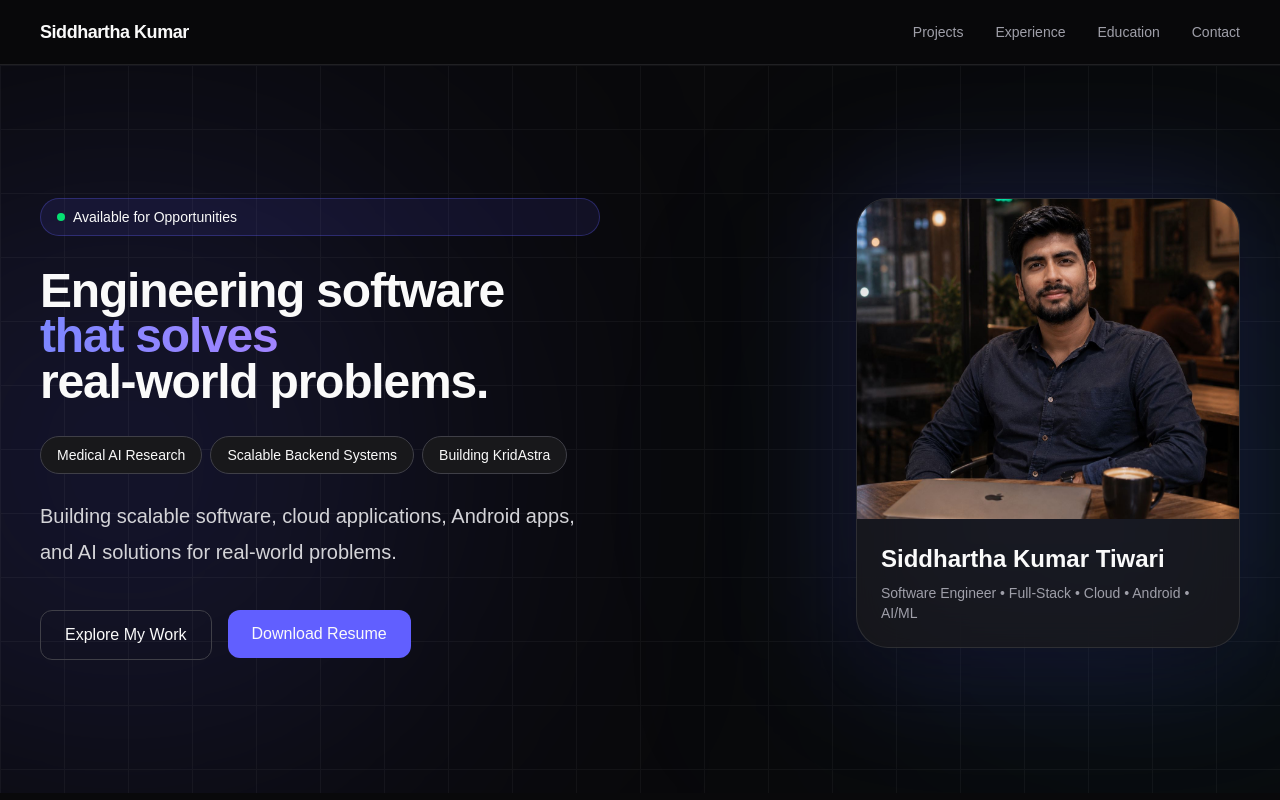
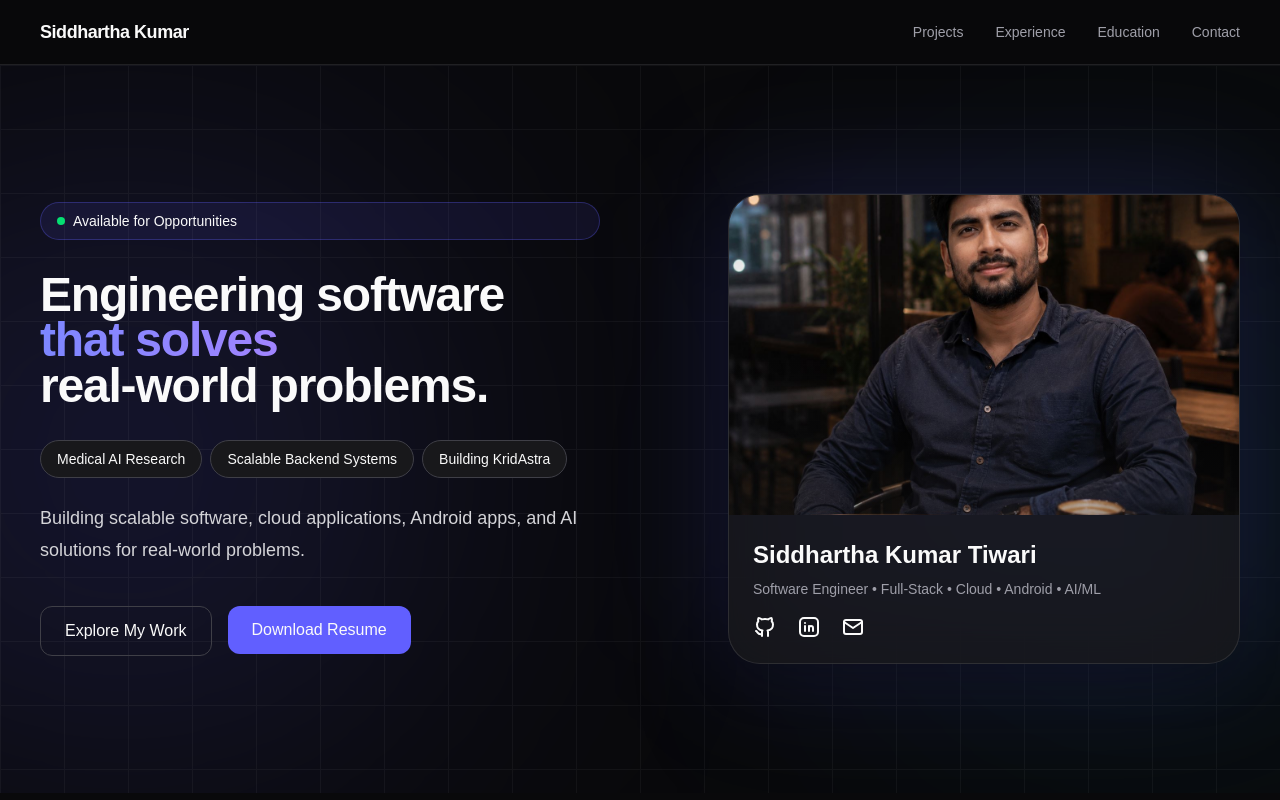
Before and after one commit to devsiddhartha31/devsiddhartha31.github.io, a Next.js app: page / in a window 1280 px wide. Shown: the top 800 px of the page. Built offline with nearby package versions, Linux system fonts and the light colour scheme.

Commit message:
Shifted Social Links to the HeroImage section and made minor changes to layout

```diff
--- a/components/hero/HeroContent.tsx
+++ b/components/hero/HeroContent.tsx
@@ -1,5 +1,4 @@
 import HeroButtons from "./HeroButtons";
-import HeroSocial from "./HeroSocial";
 import { profile } from "@/data/profile";
 import SkillBadge from "@/components/skills/SkillBadge";
 
@@ -38,7 +37,7 @@ export default function HeroContent() {
         ))}
       </div>
 
-      <p className="mt-6 max-w-xl text-xl text-zinc-300 leading-9">
+      <p className="mt-6 max-w-xl text-lg text-zinc-300 leading-8">
 
         {profile.description}
 
--- a/components/hero/HeroImage.tsx
+++ b/components/hero/HeroImage.tsx
@@ -1,11 +1,12 @@
 import Image from "next/image";
 import { profile } from "@/data/profile";
 import SkillBadge from "@/components/skills/SkillBadge";
+import HeroSocial from "./HeroSocial";
 
 export default function HeroImage() {
   return (
     <div className="flex justify-center lg:justify-end">
-      <div className="relative w-full max-w-sm">
+      <div className="relative w-full max-w-md xl:max-w-lg">
         {/* Glow */}
         <div className="absolute inset-0 rounded-[2rem] bg-indigo-500/20 blur-3xl" />
 
@@ -15,11 +16,13 @@ export default function HeroImage() {
           <div className="relative h-80 overflow-hidden">
             <Image
               src="/images/profile/profile.jpg"
-              alt="Siddhartha Kumar"
+              alt={profile.name}
               fill
               priority
-              className="object-cover"
+              className="object-cover transition-transform duration-500 hover:scale-105"
             />
+
+            <div className="absolute inset-0 bg-gradient-to-t from-zinc-900/30 via-transparent to-transparent" />
           </div>
 
           {/* Info */}
@@ -29,9 +32,11 @@ export default function HeroImage() {
               {profile.name}
             </h3>
 
-            <p className="mt-2 text-sm text-zinc-400">
+            <p className="mt-2 text-sm text-zinc-400 whitespace-nowrap overflow-hidden text-ellipsis">
               {profile.headline}
             </p>
+
+            <HeroSocial />
 
           </div>
         </div>
--- a/components/hero/HeroSocial.tsx
+++ b/components/hero/HeroSocial.tsx
@@ -9,7 +9,7 @@ import { social } from "@/data/social";
 
 export default function HeroSocial() {
   return (
-    <div className="mt-10 flex items-center gap-5">
+    <div className="mt-4 flex items-center gap-5">
       <Link
         href={social.github}
         target="_blank"
```
